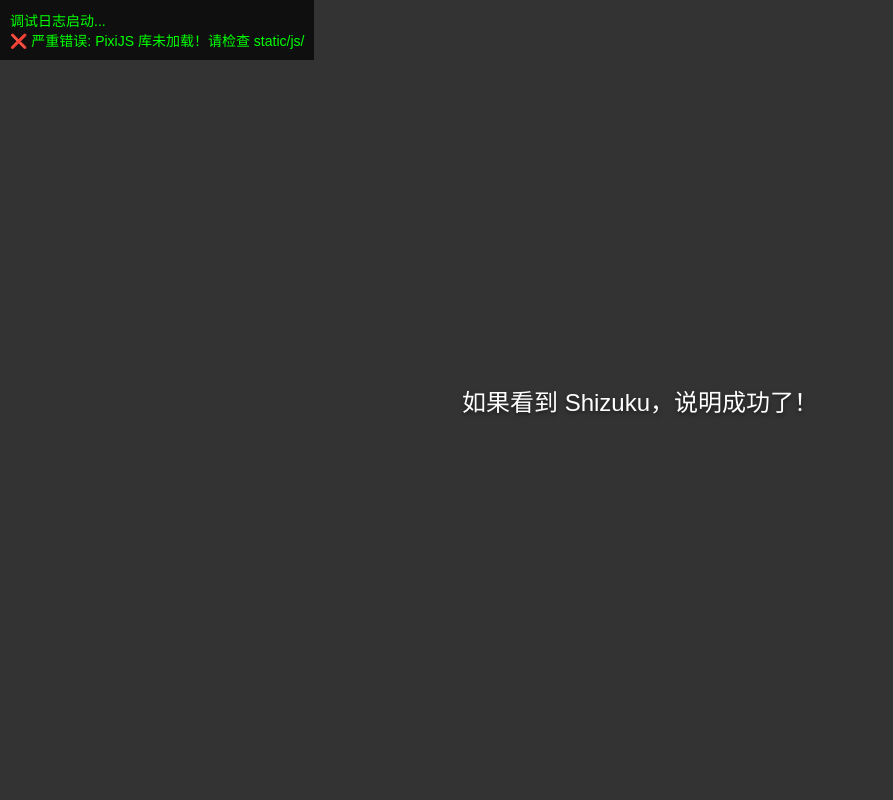
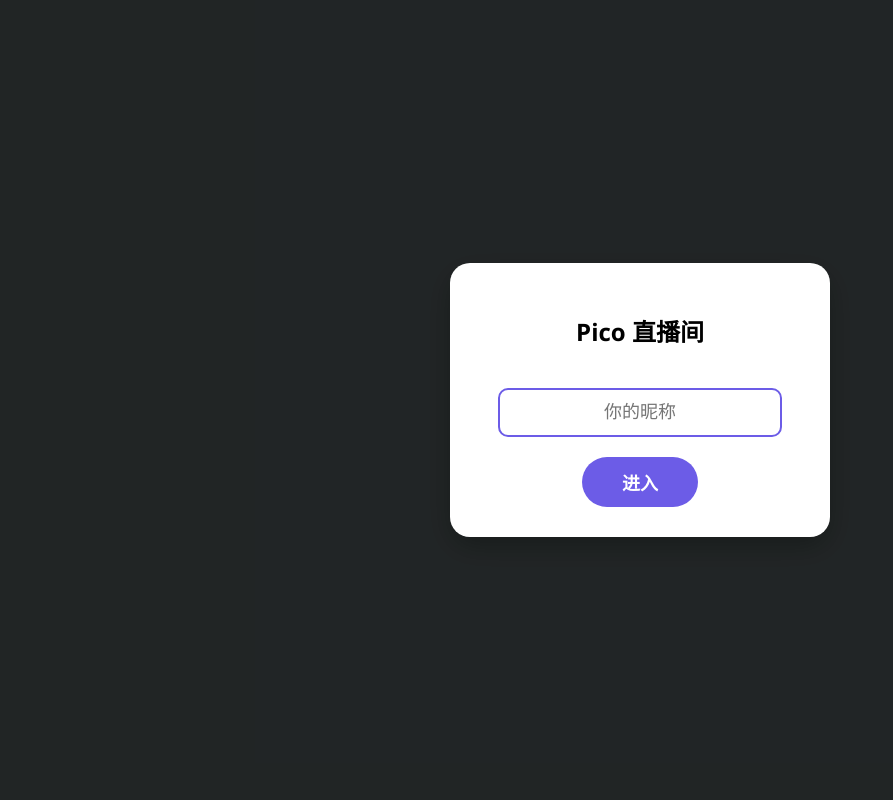
Before and after one commit to yk-CNMB/ai-pi-companion, a Flask app: page /pico/1762630617 in a window 1280 px wide. Shown: the whole page, without its empty margins (0-893 px from the left). Run offline with Flask 3, Linux system fonts and the light colour scheme; some libraries are stand-ins or nearby versions.

Commit message:
Update chat.html

```diff
--- a/templates/chat.html
+++ b/templates/chat.html
@@ -3,89 +3,123 @@
 <head>
     <meta charset="UTF-8">
     <meta name="viewport" content="width=device-width, initial-scale=1.0, maximum-scale=1.0, user-scalable=no">
-    <title>Pico Debug</title>
-    <!-- 核心库 -->
-    <script src="/static/js/live2dcubismcore.min.js"></script>
-    <script src="/static/js/pixi.min.js"></script>
-    <script src="/static/js/pixi-live2d-display.min.js"></script>
+    <title>Pico Live</title>
+    <!-- 核心引擎 (加载顺序很重要!) -->
+    <script src="/static/js/live2d.min.js"></script>          <!-- Cubism 2 (为Shizuku准备) -->
+    <script src="/static/js/live2dcubismcore.min.js"></script> <!-- Cubism 4 (为未来准备) -->
+    <script src="/static/js/pixi.min.js"></script>             <!-- PixiJS v6 -->
+    <script src="/static/js/index.min.js"></script>            <!-- 适配器 -->
     <style>
-        body { margin: 0; overflow: hidden; background-color: #333; font-family: sans-serif; }
-        /* 调试信息显示区 */
-        #debug-info {
-            position: fixed; top: 0; left: 0; color: lime; background: rgba(0,0,0,0.7);
-            padding: 10px; z-index: 9999; pointer-events: none; font-size: 14px; max-width: 100%;
-        }
-        #live2d-canvas { position: fixed; width: 100%; height: 100%; z-index: 1; }
-        /* 暂时隐藏聊天界面，专注于调试模型 */
-        #main-app-placeholder {
-            position: relative; z-index: 2; height: 100vh; display: flex;
-            align-items: center; justify-content: center; color: white;
-            font-size: 24px; text-shadow: 0 2px 4px rgba(0,0,0,0.5);
-        }
+        body { font-family: "Segoe UI", sans-serif; margin: 0; padding: 0; height: 100vh; background-color: #dff9fb; overflow: hidden; }
+        #live2d-canvas { position: fixed; bottom: 0; left: 50%; transform: translateX(-50%); width: 100%; height: 100%; z-index: 0; pointer-events: none; }
+        #main-app { position: relative; z-index: 2; height: 100%; display: flex; flex-direction: column; background: rgba(255,255,255,0); }
+        #header { background: rgba(108,92,231,0.8); color: white; padding: 15px; text-align: center; font-weight: bold; backdrop-filter: blur(5px); }
+        #chat-window { flex: 1; overflow-y: auto; padding: 15px; background: linear-gradient(to bottom, rgba(255,255,255,0.5), rgba(255,255,255,0.8)); }
+        .message-container { display: flex; margin-bottom: 15px; flex-direction: column; }
+        .message-info { font-size: 12px; color: #666; margin-bottom: 4px; padding: 0 5px; }
+        .message-bubble { padding: 10px 14px; border-radius: 16px; max-width: 80%; word-wrap: break-word; box-shadow: 0 2px 5px rgba(0,0,0,0.1); backdrop-filter: blur(2px); }
+        .self { align-items: flex-end; } .self .message-bubble { background: rgba(108,92,231,0.9); color: white; border-bottom-right-radius: 4px; }
+        .other { align-items: flex-start; } .other .message-bubble { background: rgba(255,255,255,0.9); color: #333; border-bottom-left-radius: 4px; }
+        .pico { align-items: flex-start; } .pico .message-info { color: #e84393; font-weight: bold; }
+        .pico .message-bubble { background: rgba(255,240,246,0.95); color: #333; border: 2px solid #f8a5c2; border-bottom-left-radius: 4px; }
+        .system { align-items: center; margin: 10px 0; } .system .message-bubble { background: rgba(0,0,0,0.4); color: white; font-size: 12px; padding: 4px 12px; border-radius: 12px; }
+        .audio-player { margin-top: 6px; height: 32px; max-width: 80%; border-radius: 16px; }
+        #input-area { display: flex; padding: 10px; background: rgba(255,255,255,0.9); backdrop-filter: blur(10px); }
+        #user-input { flex: 1; padding: 12px; border: 1px solid #ddd; border-radius: 25px; font-size: 16px; outline: none; }
+        #send-btn { background: #6c5ce7; color: white; border: none; padding: 10px 20px; margin-left: 10px; border-radius: 25px; font-weight: bold; }
+        #login-overlay { position: fixed; top: 0; left: 0; width: 100%; height: 100%; background: rgba(0,0,0,0.85); z-index: 999; display: flex; align-items: center; justify-content: center; }
+        #login-box { background: white; padding: 30px; border-radius: 20px; text-align: center; width: 85%; max-width: 320px; box-shadow: 0 10px 30px rgba(0,0,0,0.3); }
+        #username-input { width: 80%; padding: 12px; margin: 20px 0; border: 2px solid #6c5ce7; border-radius: 10px; font-size: 18px; text-align: center; outline: none; }
+        #login-btn { background: #6c5ce7; color: white; border: none; padding: 12px 40px; border-radius: 30px; font-size: 18px; font-weight: bold; }
     </style>
 </head>
 <body>
-    <div id="debug-info">调试日志启动...</div>
     <canvas id="live2d-canvas"></canvas>
+    <div id="login-overlay"><div id="login-box"><h2>Pico 直播间</h2><input type="text" id="username-input" placeholder="你的昵称" maxlength="10" autocomplete="off"><br><button id="login-btn">进入</button></div></div>
+    <div id="main-app" style="display: none;"><div id="header">🤖 Pico Live</div><div id="chat-window"></div><div id="input-area"><input type="text" id="user-input" placeholder="发送弹幕..." autocomplete="off"><button id="send-btn">发送</button></div></div>
 
-    <!-- 一个简单的占位符，代替复杂的聊天界面 -->
-    <div id="main-app-placeholder">
-        如果看到 Shizuku，说明成功了！
-    </div>
-
+    <script src="https://cdnjs.cloudflare.com/ajax/libs/socket.io/4.7.5/socket.io.js"></script>
     <script>
-        const debug = document.getElementById('debug-info');
-        function log(msg) {
-            debug.innerHTML += '<br>' + msg;
-            console.log(msg);
-        }
-
-        async function init() {
-            log("1. 开始初始化 PixiJS...");
-            try {
-                const app = new PIXI.Application({
+        // --- Live2D 引擎初始化 ---
+        let app_pixi, model;
+        async function initLive2D() {
+            // Pixi v6 的初始化方式略有不同
+            app_pixi = new PIXI.Application({
                 view: document.getElementById('live2d-canvas'),
                 autoStart: true,
                 resizeTo: window,
-                    backgroundColor: 0x333333 // 给画布一个灰色背景
+                transparent: true // v6 使用 transparent 而不是 backgroundAlpha
             });
-                log("2. PixiJS 初始化成功");
 
-                log("3. 开始加载模型文件...");
-                // 强制指定模型路径
-                const modelPath = '/static/live2d/shizuku/shizuku.model.json';
-                log("-> 目标路径: " + modelPath);
+            try {
+                // 尝试加载模型
+                model = await PIXI.live2d.Live2DModel.from('/static/live2d/shizuku/shizuku.model.json');
+                app_pixi.stage.addChild(model);
 
-                const model = await PIXI.live2d.Live2DModel.from(modelPath);
-                log("4. 模型文件加载成功！");
+                // 调整位置和大小
+                const scale = Math.min(window.innerWidth / model.width, window.innerHeight / model.height) * 1.3;
+                model.scale.set(scale);
+                model.x = (window.innerWidth - model.width) / 2;
+                model.y = window.innerHeight - model.height + 150;
 
-                log("5. 正在添加到舞台...");
-                app.stage.addChild(model);
-
-                // 调整位置
-                const scale = Math.min(window.innerWidth / model.width, window.innerHeight / model.height) * 0.8;
-                model.scale.set(scale);
-                model.x = (window.innerWidth - model.width * scale) / 2;
-                model.y = (window.innerHeight - model.height * scale) / 2;
-
-                log("6. ✅ 成功！你应该能看到她了！");
-
-                // 尝试让她动一下
+                // 尝试播放一个闲置动作
+                if (model.internalModel.motionManager) {
                      model.internalModel.motionManager.startRandomMotion('idle');
+                }
+                console.log("✅ 模型加载成功！");
 
             } catch (e) {
-                log("❌ 失败: " + e.message);
-                log("Possible causes: 文件 404 不存在，或者 JSON 格式错了");
-                console.error(e);
+                console.error("❌ 模型加载失败:", e);
+                alert("模型加载失败，请检查控制台日志。");
             }
         }
+        // 确保 PIXI 和插件都已加载
+        if (typeof PIXI !== 'undefined' && PIXI.live2d) {
+            initLive2D();
+        } else {
+            alert("图形引擎加载失败，请刷新页面重试。");
+        }
 
-        // 确保库已加载
-        if (typeof PIXI === 'undefined') {
-            log("❌ 严重错误: PixiJS 库未加载！请检查 static/js/");
-        } else {
-            init();
+        // --- 聊天室逻辑 (保持不变) ---
+        const socket = io({ reconnection: true });
+        let myUser = "", lastPico = null;
+        const overlay = document.getElementById('login-overlay'), main = document.getElementById('main-app'), chat = document.getElementById('chat-window'), input = document.getElementById('user-input'), head = document.getElementById('header');
+
+        document.getElementById('login-btn').onclick = () => {
+            let name = document.getElementById('username-input').value.trim();
+            if (name) { myUser = name; socket.emit('login', { username: name }); }
+        };
+        socket.on('login_success', (data) => { overlay.style.display = 'none'; main.style.display = 'flex'; head.textContent = `🤖 Pico (${myUser})`; });
+
+        function addMsg(txt, user, type) {
+            let div = document.createElement('div'); div.className = `message-container ${type}`;
+            if (type !== 'system') div.innerHTML = `<div class="message-info">${user}</div>`;
+            div.innerHTML += `<div class="message-bubble">${txt}</div>`;
+            chat.appendChild(div); chat.scrollTop = chat.scrollHeight;
+            if (type === 'pico') lastPico = div;
         }
+        socket.on('chat_message', (d) => addMsg(d.text, d.sender, d.sender === myUser ? 'self' : 'other'));
+        socket.on('system_message', (d) => addMsg(d.text, '系统', 'system'));
+        socket.on('response', (d) => {
+            addMsg(d.text, 'Pico', 'pico');
+            // 让模型动一下 (Shizuku 的动作名称可能需要根据实际文件调整，这里用通用的 'tap_body' 试试)
+             if (model && model.internalModel.motionManager) {
+                 // 尝试播放任何一个可用的随机动作
+                 model.internalModel.motionManager.startRandomMotion('idle');
+             }
+        });
+        socket.on('audio_response', (d) => {
+            if (d.audio && lastPico) {
+                let a = document.createElement('audio'); a.className='audio-player'; a.controls=true; a.src=d.audio;
+                lastPico.appendChild(a); chat.scrollTop = chat.scrollHeight; a.play().catch(()=>{});
+            }
+        });
+
+        document.getElementById('send-btn').onclick = () => { if(input.value.trim()) { socket.emit('message', {text: input.value.trim()}); input.value=''; }};
+        window.addEventListener('resize', () => { if (model) {
+            model.scale.set(Math.min(window.innerWidth/model.width, window.innerHeight/model.height)*1.3);
+            model.x=(window.innerWidth-model.width)/2; model.y=window.innerHeight-model.height+150;
+        }});
     </script>
 </body>
 </html>
```
Lines whose indentation alone changed are shown as unchanged.
